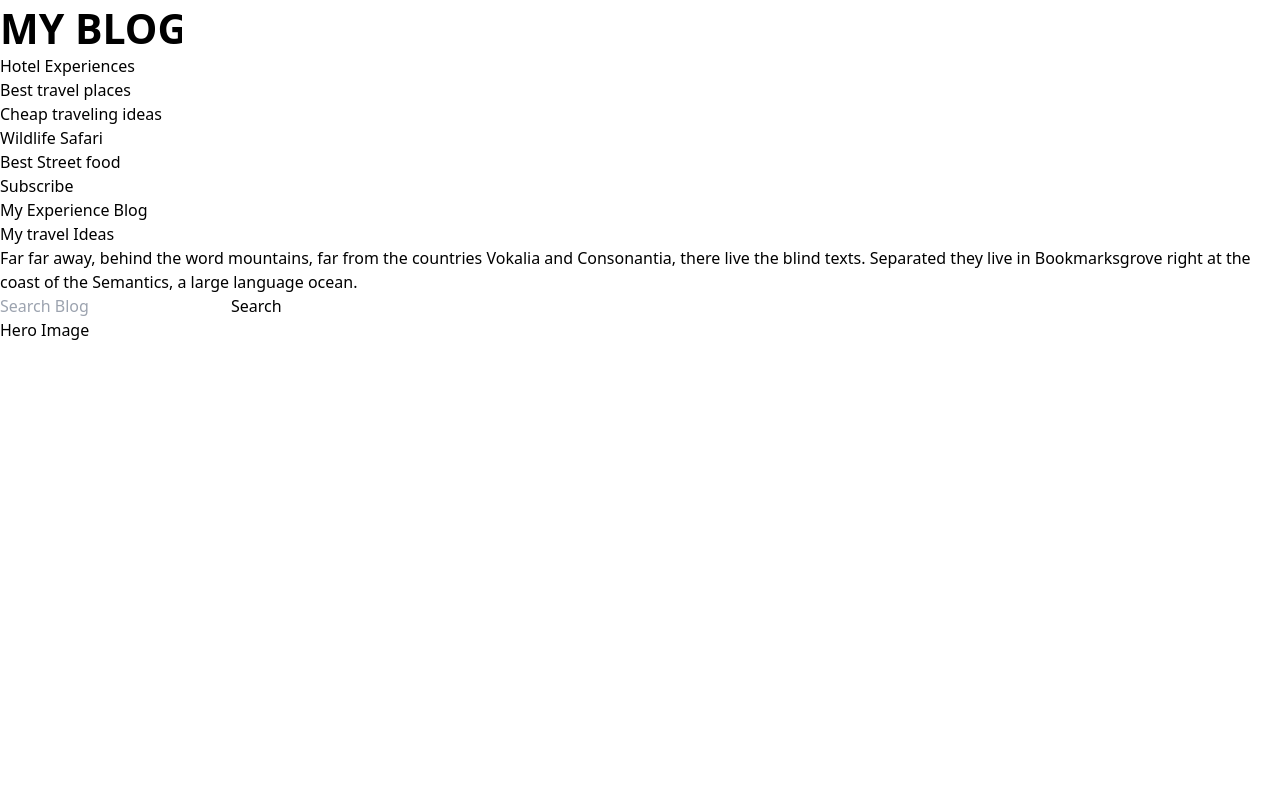
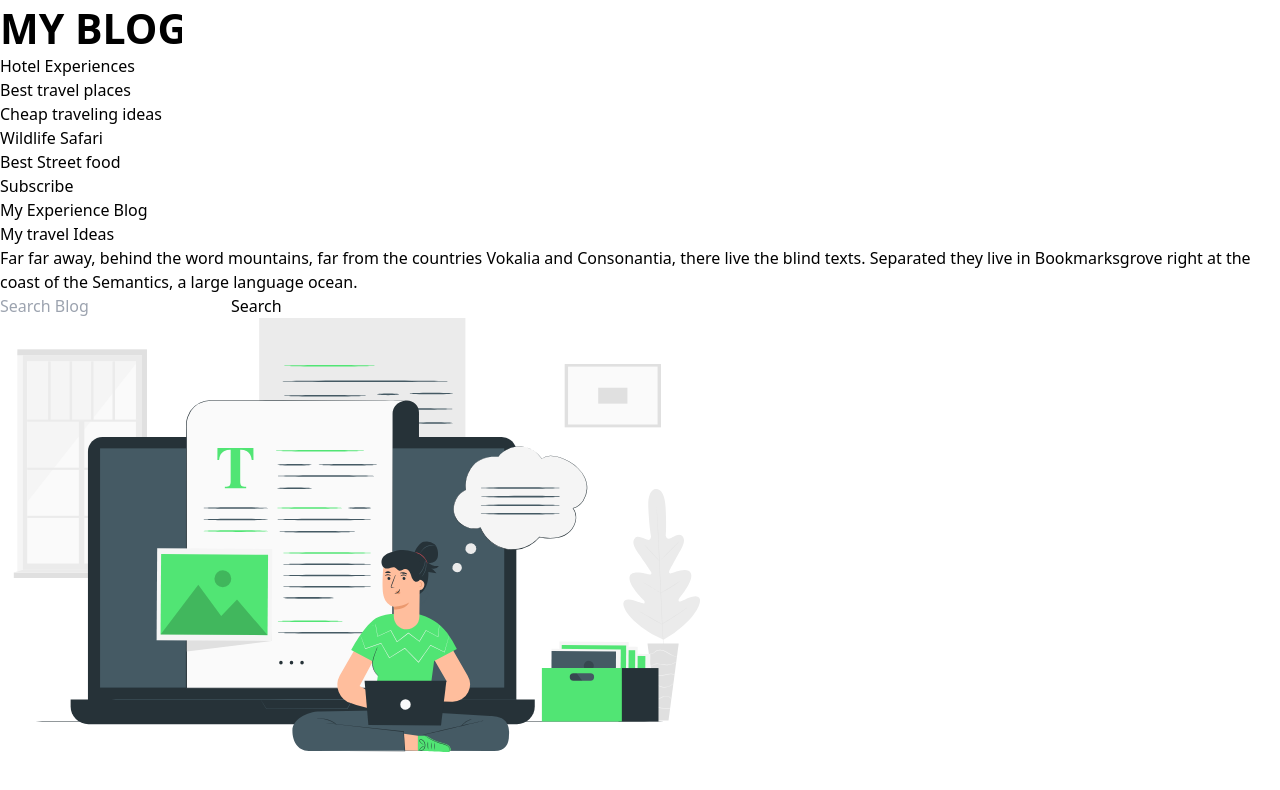
Before and after one commit to donyavirad/weblog, a Next.js app: page / in a window 1280 px wide. Shown: the top 790 px of the page. Built offline with nearby package versions, Linux system fonts and the light colour scheme; what @material-tailwind/react would draw is missing.

Commit message:
feat (hero-image): :sparkles: create hero-image and add to hero component

```diff
--- /dev/null
+++ b/components/hero/hero-image.js
@@ -0,0 +1,11 @@
+import Image from "next/image"
+import heroImg from "../../public/images/hero.svg"
+const HeroImage = () => {
+  return (
+    <div className="w-full lg:w-1/2 ">
+        <Image src={heroImg} alt="hero image"/>
+    </div>
+  )
+}
+
+export default HeroImage
--- a/components/hero/index.js
+++ b/components/hero/index.js
@@ -1,5 +1,6 @@
 import Container from "../UI/container";
 import Carousel from "./carousel";
+import HeroImage from "./hero-image";
 import Search from "./search";
 
 const Hero = () => {
@@ -10,12 +11,12 @@ const Hero = () => {
                     <div>
                         <span>My Experience Blog</span>
                     </div>
-                <Carousel/>
+                    <Carousel />
                     <div>
-                    <Search/>
+                        <Search />
                     </div>
                 </div>
-            <div>Hero Image</div>
+                <HeroImage />
             </div>
         </Container>
     );
```
Also changed, not shown: public/images/hero.svg (added). Lines whose indentation alone changed are shown as unchanged.
